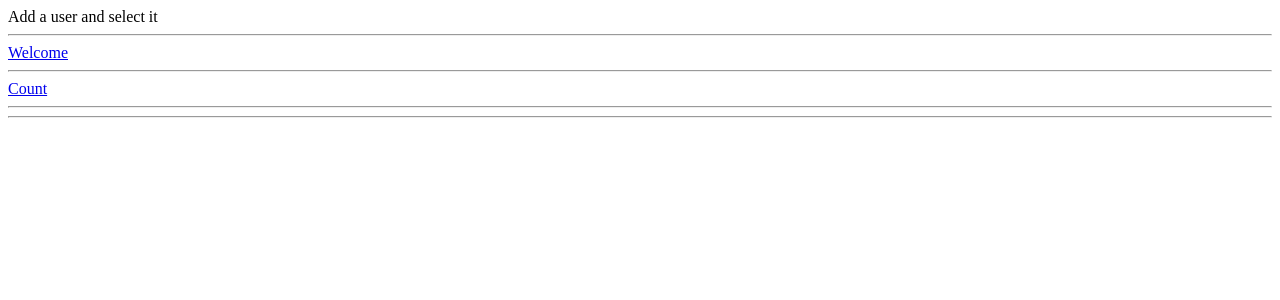
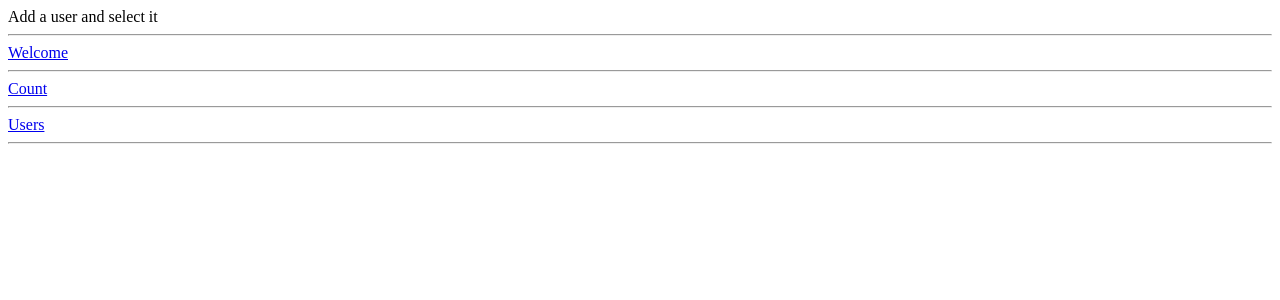
Before and after one commit to GiadaStracqualursi/react-exercises, a React (Create React App) app: page / in a window 1280 px wide. Shown: the top 300 px of the page. Built offline with nearby package versions, Linux system fonts and the light colour scheme.

Commit message:
GitHubUsers

```diff
--- a/src/App.js
+++ b/src/App.js
@@ -33,7 +33,7 @@ export function App() {
       <hr/>
       <Link to= '/counter'>Count</Link>
       <hr/>
-      <Link to= '/users' element={<p>Users</p>}/>
+      <Link to= '/users'>Users</Link>
       <hr/>
 
     </div>
```
